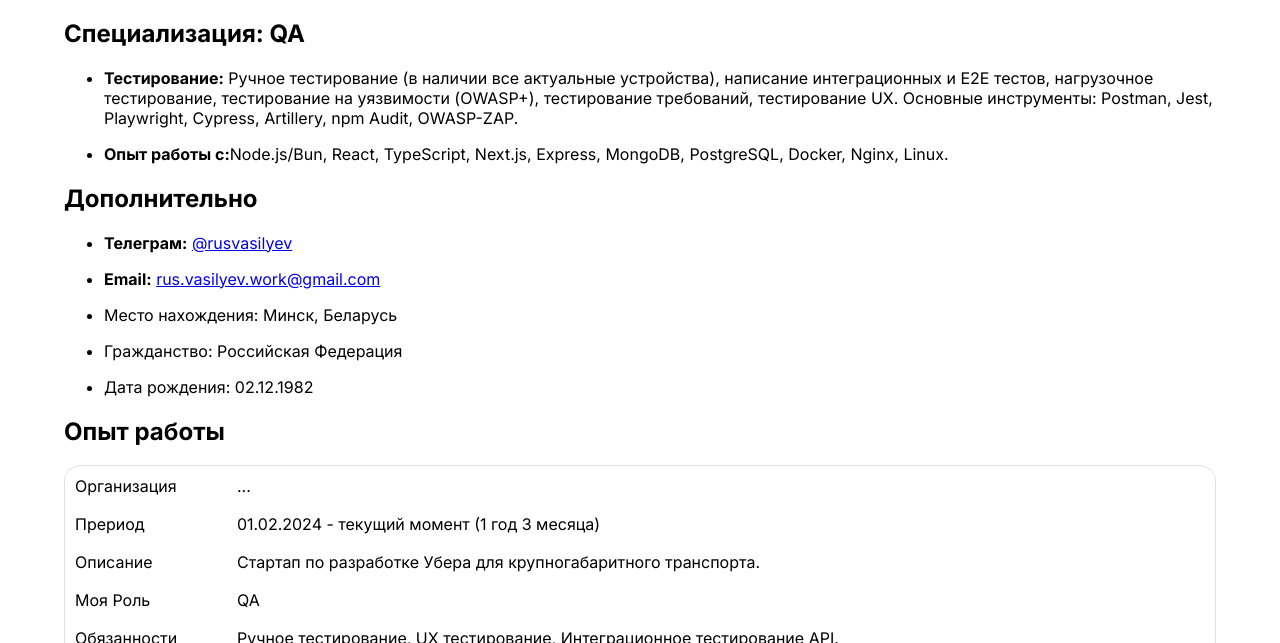
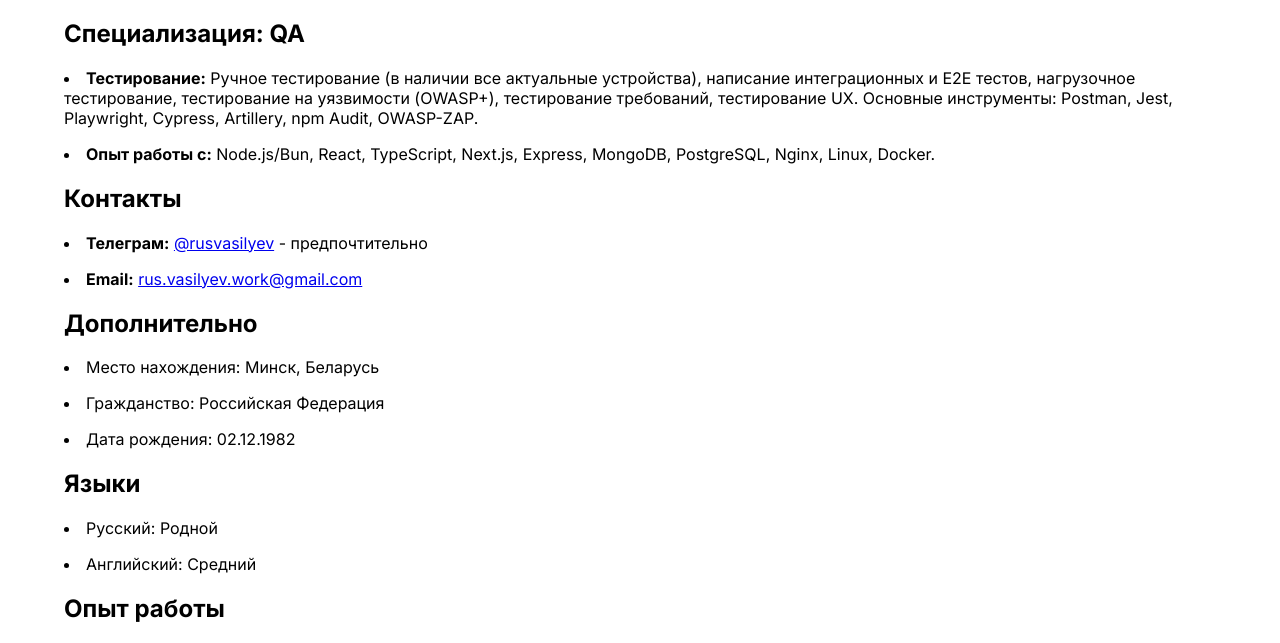
Before and after one commit to recherches-meteorologiques/recherches-meteorologiques.github.io, a website: page index.html in a window 1280 px wide. Shown: the part 95-738 px from the top of the page. Drawn offline with Linux system fonts and the light colour scheme.

Commit message:
chore: Separete Contacts and More secrions.

```diff
--- a/index.html
+++ b/index.html
@@ -30,6 +30,11 @@
       width: 9rem;
     }
 
+    ul {
+      padding-left: 0;
+      list-style-position: inside;
+    }
+
     @media print {
       .job_item {
         page-break-inside: avoid;
@@ -46,6 +51,12 @@
         max-width: 120rem;
         margin: 0 auto;
         padding: 2rem 4rem;
+      }
+    }
+
+    @media screen and (max-width: 768px) {
+      body {
+        padding: 1rem;
       }
     }
   </style>
@@ -69,18 +80,30 @@
         Artillery, npm Audit, OWASP-ZAP.
       </li>
       <li>
-        <b>Опыт работы с:</b>Node.js/Bun, React, TypeScript, Next.js, Express, MongoDB,
-        PostgreSQL, Docker, Nginx, Linux.
+        <b>Опыт работы с:</b>
+		Node.js/Bun, React, TypeScript, Next.js, Express, MongoDB,
+        PostgreSQL, Nginx, Linux, Docker.
       </li>
     </ul>
+
+
+    <h2>Контакты</h2>
+    <ul>
+      <li><b>Телеграм:</b> <a href="https://t.me/rusvasilyev">@rusvasilyev</a> - предпочтительно</li>
+      <li><b>Email:</b> <a href="mailto:rus.vasilyev.work@gmail.com">rus.vasilyev.work@gmail.com</a></li>
+    </ul>
+
     <h2>Дополнительно</h2>
     <ul>
-      <li><b>Телеграм:</b> <a href="https://t.me/rusvasilyev">@rusvasilyev</a> </li>
-      <li><b>Email:</b> <a href="mailto:rus.vasilyev.work@gmail.com">rus.vasilyev.work@gmail.com</a></li>
-
       <li>Место нахождения: Минск, Беларусь</li>
       <li>Гражданство: Российская Федерация</li>
       <li>Дата рождения: 02.12.1982</li>
+    </ul>
+
+	<h2>Языки</h2>
+    <ul>
+      <li>Русский: Родной</li>
+      <li>Английский: Средний</li>
     </ul>
 
     <h2>Опыт работы</h2>
```
